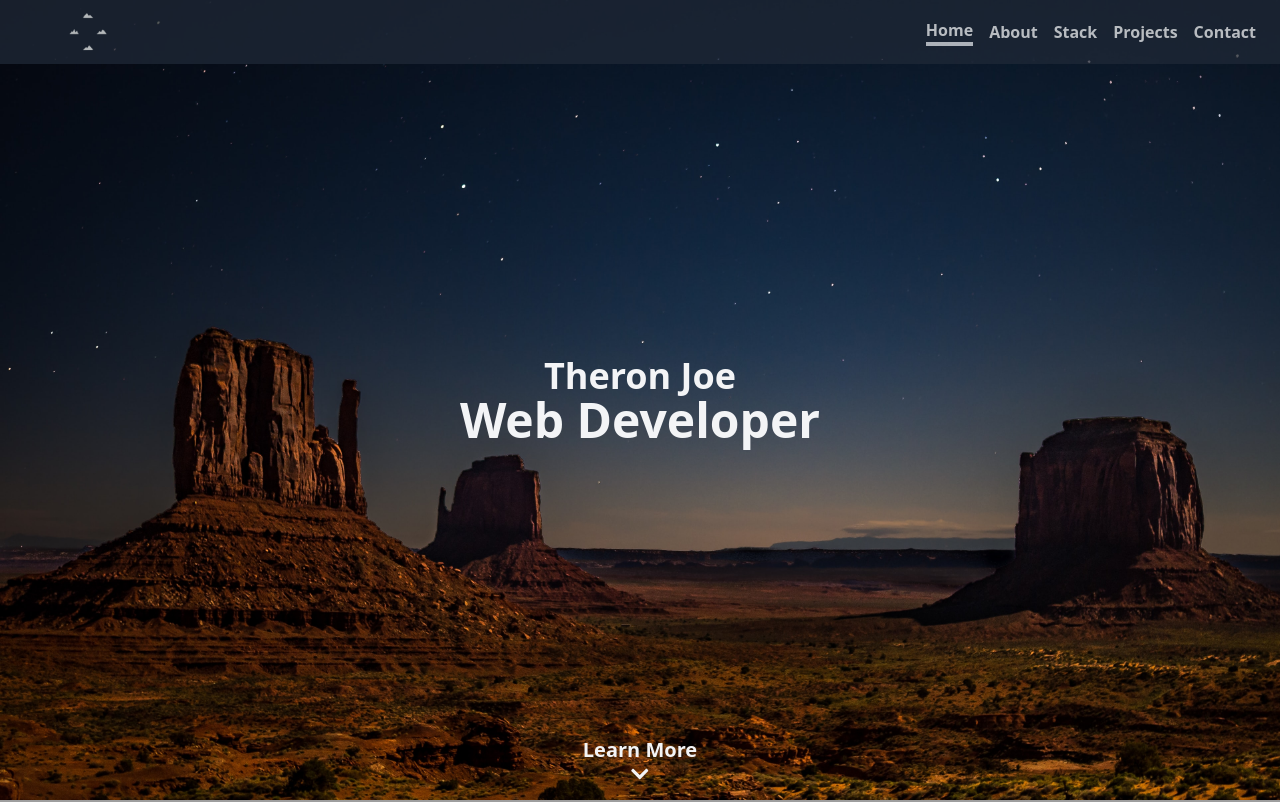
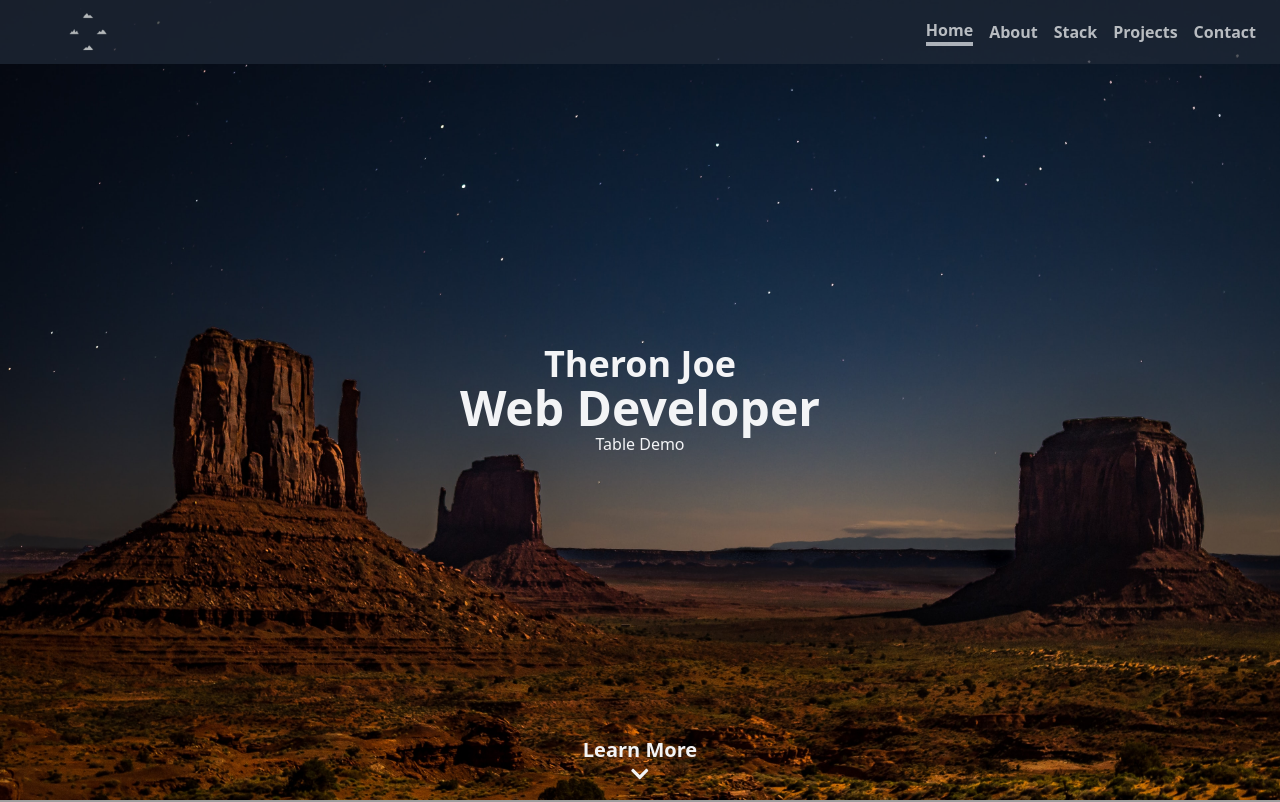
Before and after one commit to theronj60/portfolio, a Vue app: page / in a window 1280 px wide. Shown: the top 802 px of the page. Built offline with nearby package versions, Linux system fonts and the light colour scheme; grey boxes are pictures that could not be loaded.

Commit message:
added a temporary button to navigate to demos/table page on the home page.

```diff
--- a/src/pages/Home.vue
+++ b/src/pages/Home.vue
@@ -34,6 +34,9 @@ export default defineComponent ({
 			<span class="text-3xl md:text-5xl font-black">
 				Web Developer
 			</span>
+			<div>
+				<router-link to="/demos">Table Demo</router-link>
+			</div>
 		</div>
 		<div class="flex items-end justify-center h-1/3 pb-4">
 			<a href="#about" class="flex flex-col items-center px-4">
```
